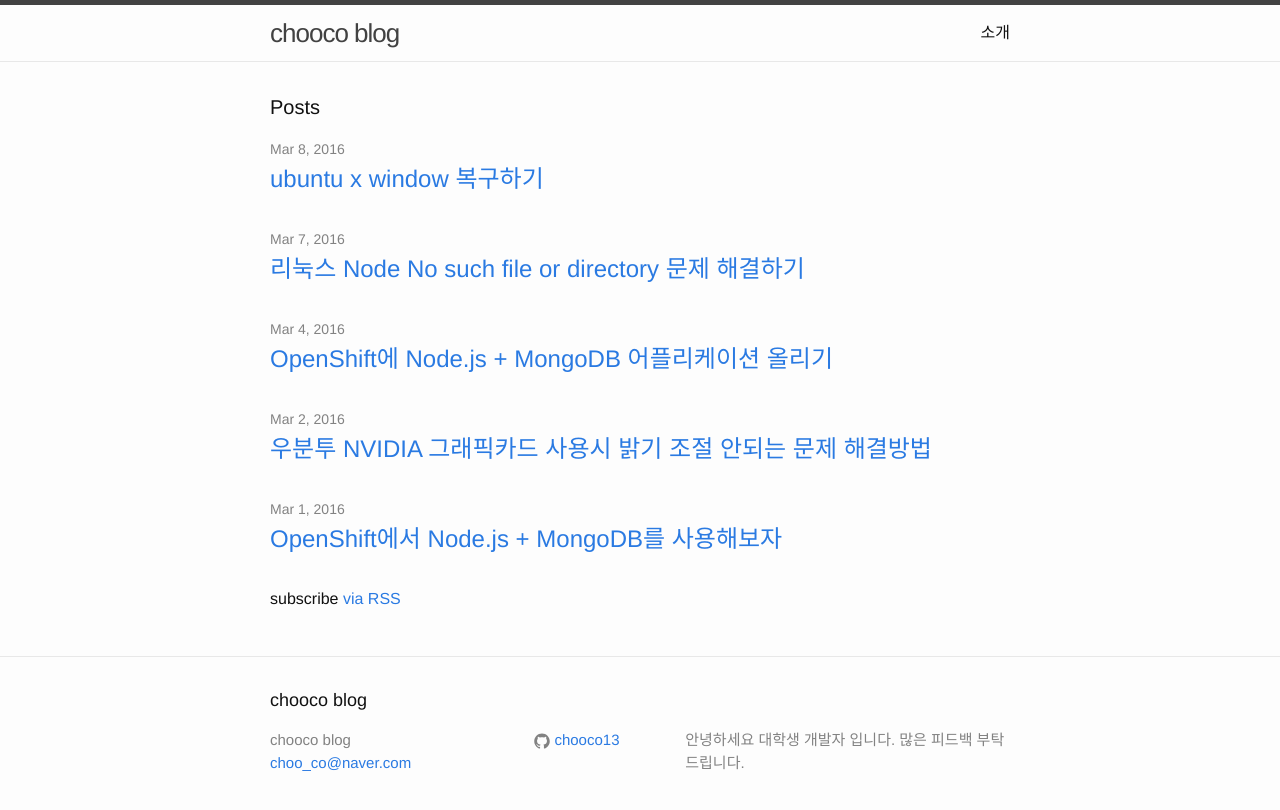
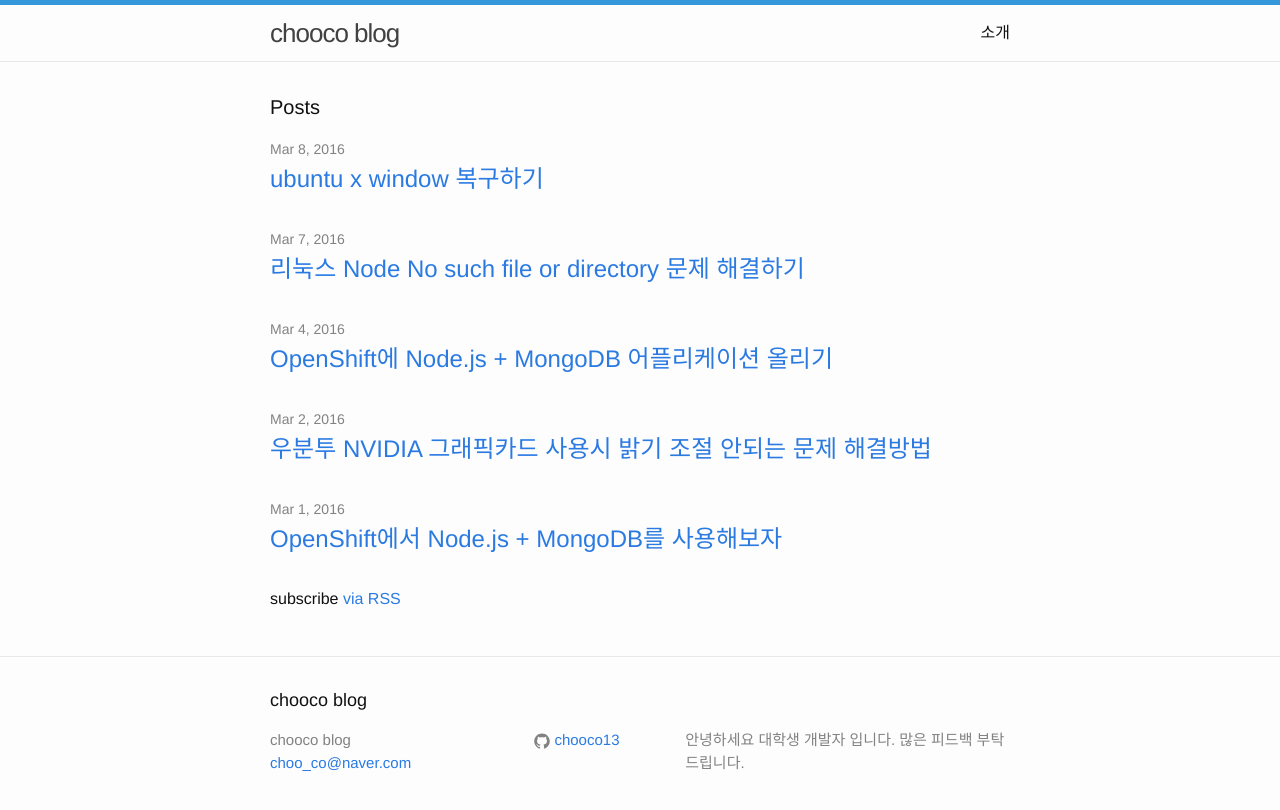
Before and after one commit to chooco13/chooco13.github.io, a Jekyll site: the page built from index.html, in a window 1280 px wide. Shown: the top 810 px of the page. Built offline with Jekyll 4.4.1, drawn with Linux system fonts in a browser that asks for light colours.

```diff
--- a/_sass/_layout.scss
+++ b/_sass/_layout.scss
@@ -2,7 +2,7 @@
  * Site header
  */
 .site-header {
-    border-top: 5px solid $grey-color-dark;
+    border-top: 5px solid $blue-color;
     border-bottom: 1px solid $grey-color-light;
     min-height: 56px;
 
--- a/css/main.scss
+++ b/css/main.scss
@@ -19,6 +19,7 @@
 $brand-color:      #2a7ae2;
 
 $grey-color:       #828282;
+$blue-color:       #3498db;
 $grey-color-light: lighten($grey-color, 40%);
 $grey-color-dark:  darken($grey-color, 25%);
 
```
